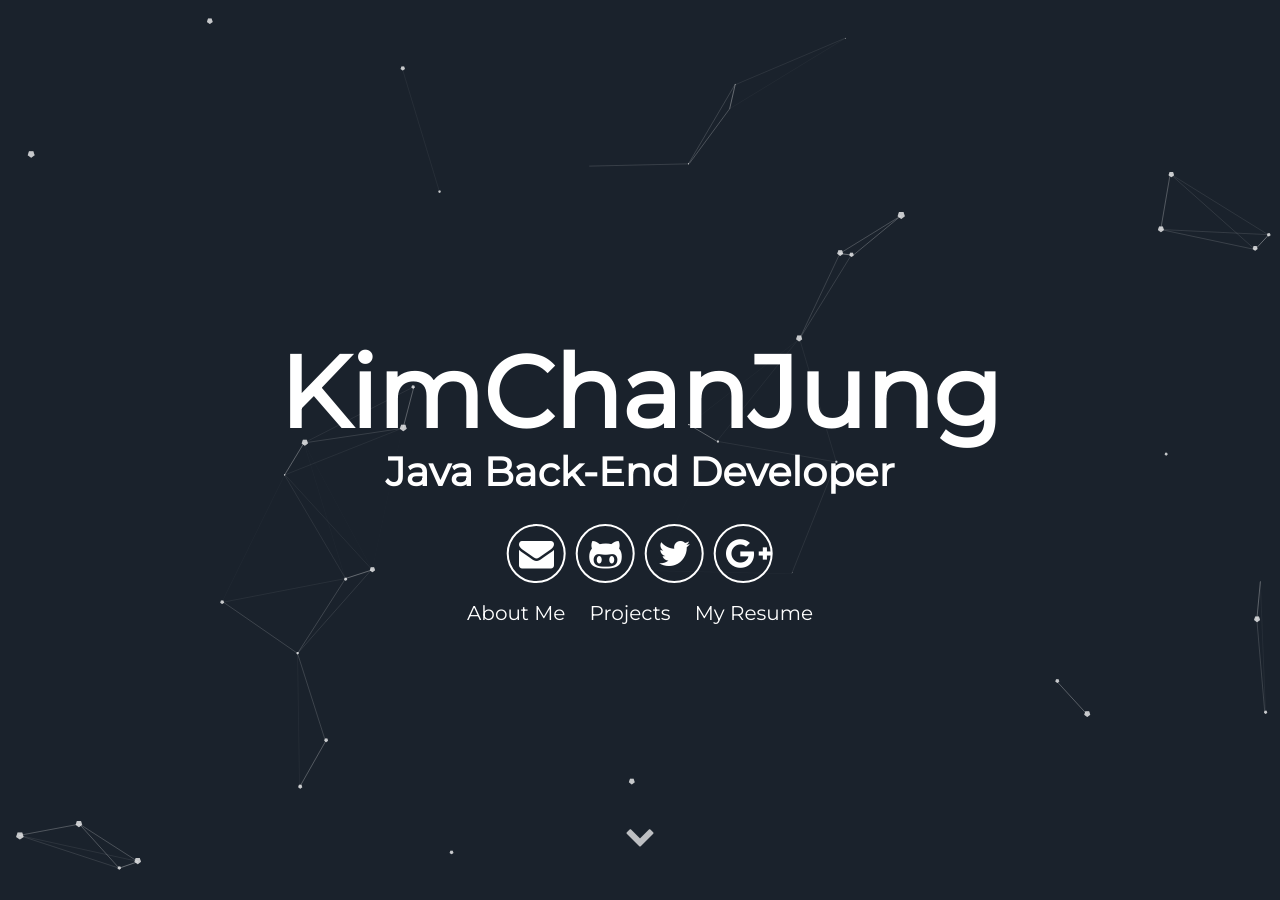
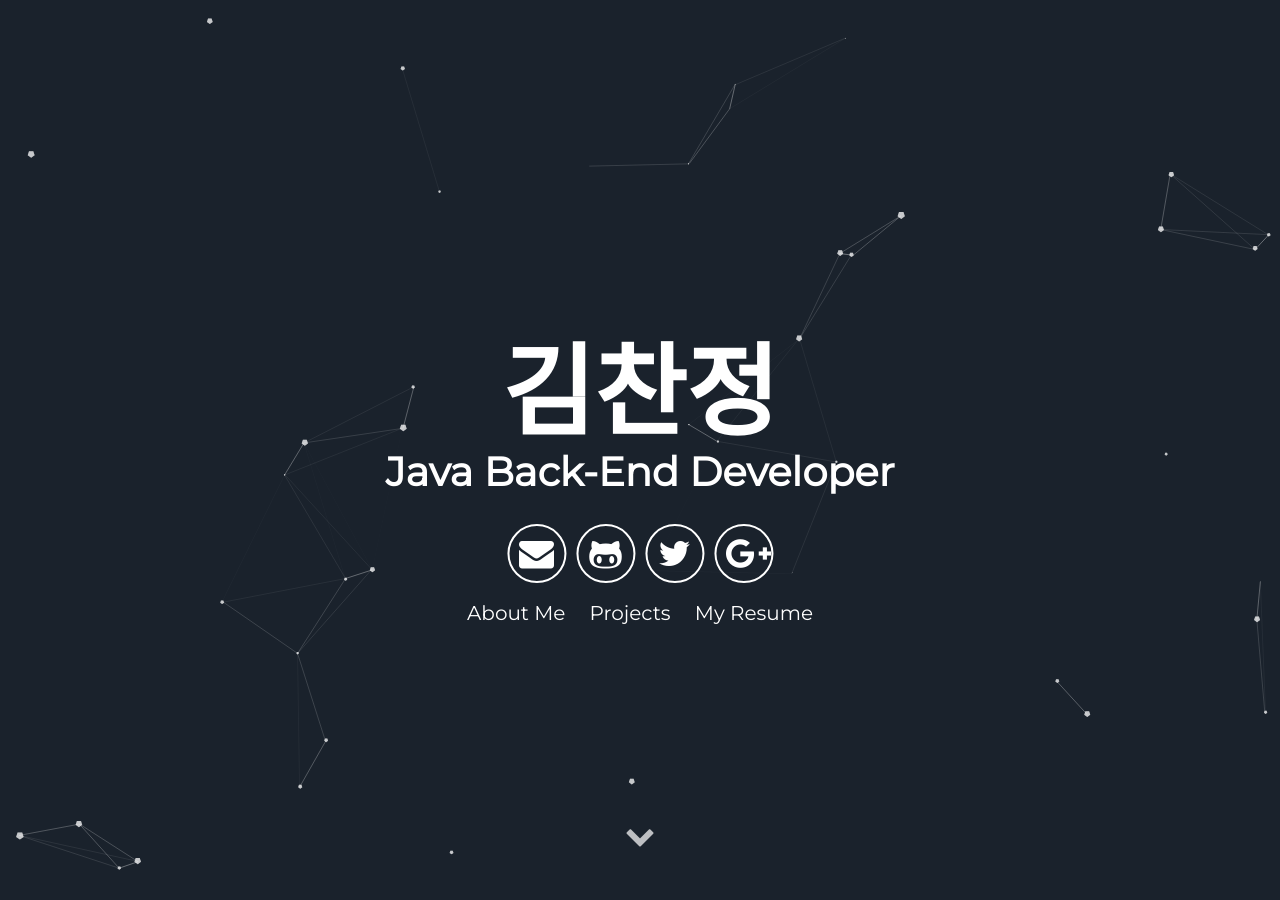
Before and after one commit to kimchanjung/blog-backup, a Jekyll site: the page built from index.html, in a window 1280 px wide and 900 px high. Built offline with Jekyll 4.4.1, drawn with Linux system fonts in a browser that asks for light colours; some of the changed text lies outside the part shown.

Commit message:
오타 수정 및 username 변경

```diff
--- a/_config.yml
+++ b/_config.yml
@@ -5,7 +5,7 @@ description: A blog about Developer KimChanJung
 url: "https://kimchanjung.github.io" # the base hostname & protocol for your site e.g. http://willianjusten.com.br
 
 # User settings
-username: KimChanJung
+username: 김찬정
 user_description: Bicycle rights irony actually neutra typewriter lyft. Man bun taxidermy put a bird on it, umami yr ramps pop-up ugh bushwick chia lo-fi. Occupy bitters pour-over snackwave you probably haven't heard of them small batch. Cornhole mustache man bun letterpress echo park VHS.
 user_title: Java Back-End Developer
 email: mogomezwai@gmail.com
--- a/_includes/about.html
+++ b/_includes/about.html
@@ -1,7 +1,7 @@
  <div class="user-details">
   <h1> My Experience </h1>
   <p style="text-align: left">
-    <strong>최근 까지 우아한형제들(배달의민족</strong>) 딜리버리플랫폼팀(배빈라이더스)에서 라이더의 배달 업무 수행을 위한 <strong>실시간 배달 관재 운영 시스템</strong> 및 라이더앱 API 개발,
+    <strong>최근 까지 우아한형제들(배달의민족) Delivery Platform</strong> 팀(배민라이더스)에서 라이더의 배달 업무 수행을 위한 <strong>실시간 배달 관재 운영 시스템</strong> 및 라이더앱 API 개발,
     <strong>Amazon Webservice</strong> 인프라 기반에서 Java Spring 과 JPA 로 Back-End API 및 라이더앱 API를 개발해왔습니다.<br/> <br/>
     <strong>팀내 Front-End 기술리딩을 맡아 React와 Mobx</strong>로 Front-End를 개발,
     실시간으로 라이더 및 배달 정보를 관리 하기 위하여 <strong>Node.js Socket.io 기반 Websocket Server 개발경험</strong>을 가지고 있습니다. 또한 사내 타 시스템과 연동을 위해 <strong>MSA 환경을 고려한 개발경험</strong>이 있습니다.
```
